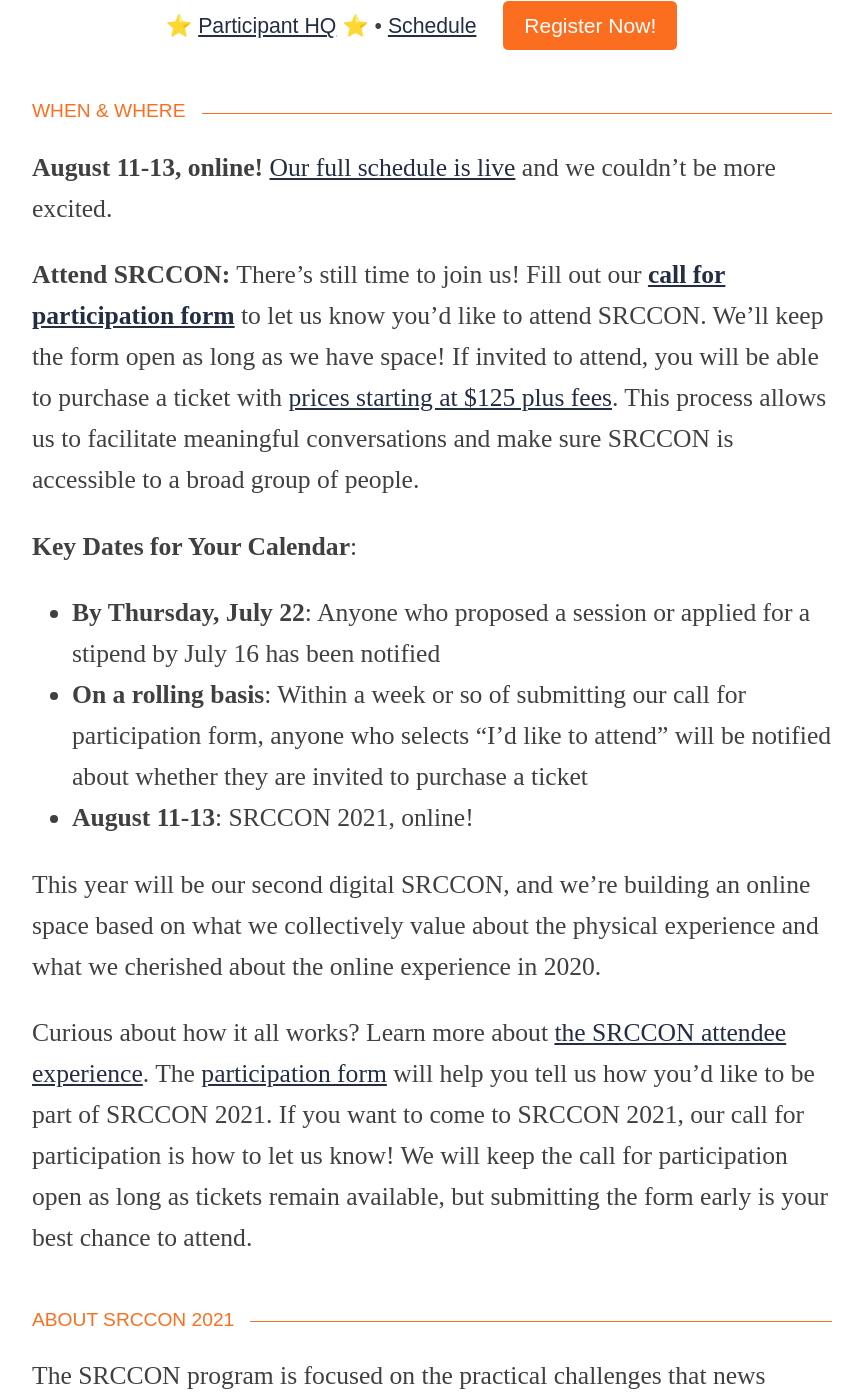
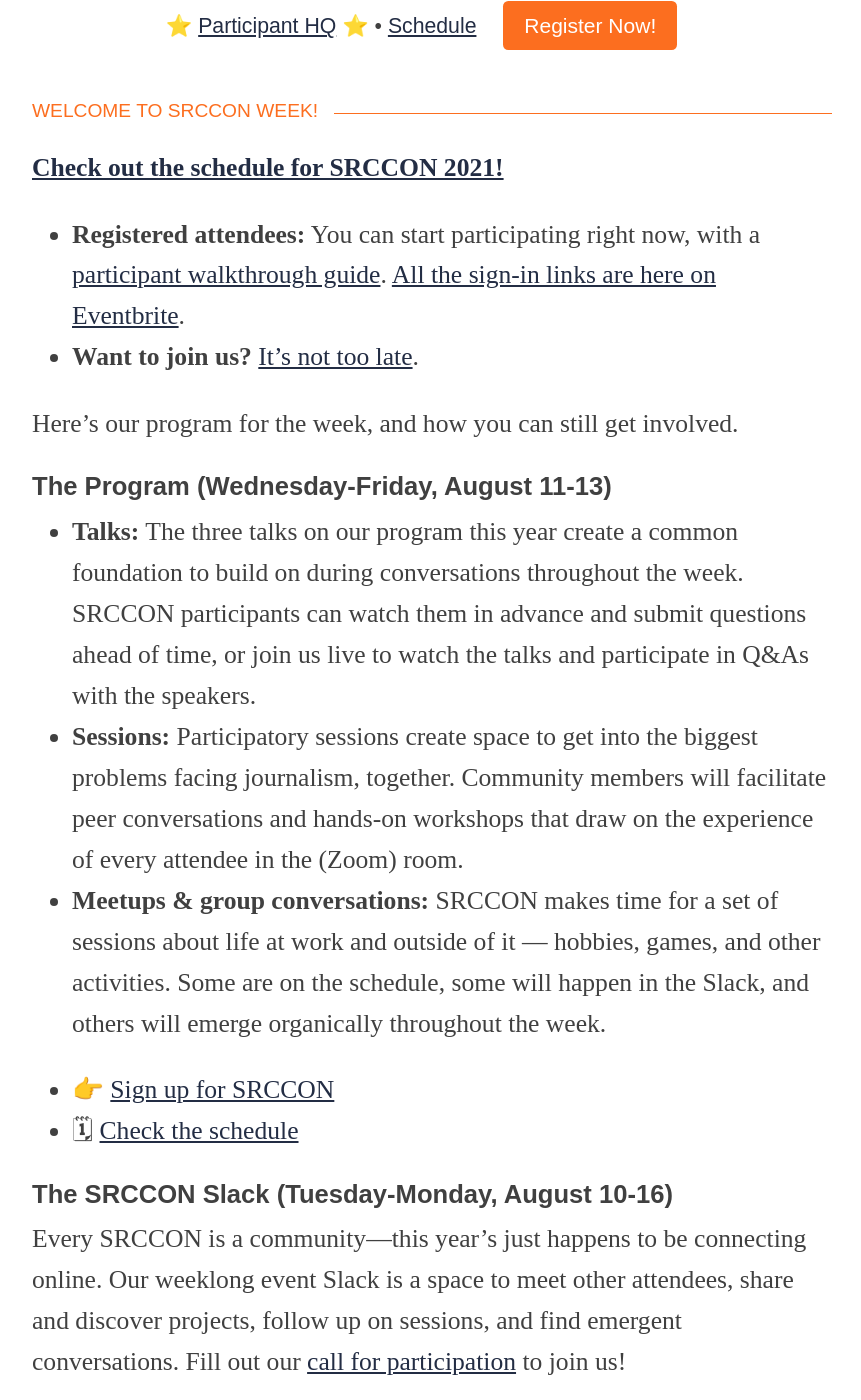
Before and after one commit to OpenNews/srccon-2021, a Jekyll site: the page built from homepage.md, in a window 1280 px wide and 1400 px high, scrolled down 719 px. Shown: the whole window, without its empty margins (208-1069 px from the left). Built offline with Jekyll 4.4.1, drawn with Linux system fonts in a browser that asks for light colours; some web fonts are replaced; our own code applies the rules of GitHub Pages for plain Markdown files; some of the changed text lies outside the part shown.

Commit message:
trying out some welcome updates!!

```diff
--- a/homepage.md
+++ b/homepage.md
@@ -3,21 +3,37 @@
 permalink: /
 ---
 
-### When & where
+### Welcome to SRCCON week!
 
-**August 11-13, online!** [Our full schedule is live](/schedule) and we couldn't be more excited.
+**[Check out the schedule for SRCCON 2021!](/schedule)**
 
-**Attend SRCCON:** There's still time to join us! Fill out our **[call for participation form](/participation/form)** to let us know you'd like to attend SRCCON. We'll keep the form open as long as we have space! If invited to attend, you will be able to purchase a ticket with [prices starting at $125 plus fees](/attendees/#tickets). This process allows us to facilitate meaningful conversations and make sure SRCCON is accessible to a broad group of people.
+* **Registered attendees:** You can start participating right now, with a [participant walkthrough guide](/participant-prep/). [All the sign-in links are here on Eventbrite](https://2021.srccon.org/signin).
+* **Want to join us?** [It's not too late](/participation/form).
 
-**Key Dates for Your Calendar**:
+Here's our program for the week, and how you can still get involved.
 
-* **By Thursday, July 22**: Anyone who proposed a session or applied for a stipend by July 16 has been notified
-* **On a rolling basis**: Within a week or so of submitting our call for participation form, anyone who selects "I'd like to attend" will be notified about whether they are invited to purchase a ticket
-* **August 11-13**: SRCCON 2021, online!
+#### The Program (Wednesday-Friday, August 11-13)
 
-This year will be our second digital SRCCON, and we're building an online space based on what we collectively value about the physical experience and what we cherished about the online experience in 2020.
+* **Talks:** The three talks on our program this year create a common foundation to build on during conversations throughout the week. SRCCON participants can watch them in advance and submit questions ahead of time, or join us live to watch the talks and participate in Q&As with the speakers.
+* **Sessions:** Participatory sessions create space to get into the biggest problems facing journalism, together. Community members will facilitate peer conversations and hands-on workshops that draw on the experience of every attendee in the (Zoom) room.
+* **Meetups & group conversations:** SRCCON makes time for a set of sessions about life at work and outside of it — hobbies, games, and other activities. Some are on the schedule, some will happen in the Slack, and others will emerge organically throughout the week.
 
-Curious about how it all works? Learn more about [the SRCCON attendee experience](/attendees). The [participation form](/participation/form) will help you tell us how you'd like to be part of SRCCON 2021. If you want to come to SRCCON 2021, our call for participation is how to let us know! We will keep the call for participation open as long as tickets remain available, but submitting the form early is your best chance to attend.
+<ul class="action-links">
+    <li>👉 <a href="/participation/form">Sign up for SRCCON</a></li>
+    <li>🗓 <a href="/schedule">Check the schedule</a></li>
+</ul>
+
+#### The SRCCON Slack (Tuesday-Monday, August 10-16)
+
+Every SRCCON is a community—this year's just happens to be connecting online. Our weeklong event Slack is a space to meet other attendees, share and discover projects, follow up on sessions, and find emergent conversations. Fill out our [call for participation](/participation/form) to join us!
+
+### How to be a part of SRCCON 2021
+
+**[Our call for participation form is still open!](/participation/form)** If you’d like to attend SRCCON 2021, this is how to let us know. Even after SRCCON has already started, we'll be going through this form _at least_ once per day, so you'll still be able to join us midway through.
+
+We're building an online space based on what we collectively value about the physical experience. The event program will take place over the course of three days, with a mix of sessions you'll be able to participate in live and asynchronously.
+
+Two easy ways to stay up to date: [@srccon on Twitter](https://twitter.com/srccon) / [our newsletter](https://opennews.us5.list-manage.com/subscribe?u=71c95e9a43708843d2fdc1f09&id=996e9290cc)
 
 ### About {{ page.event_name }}
 
```
